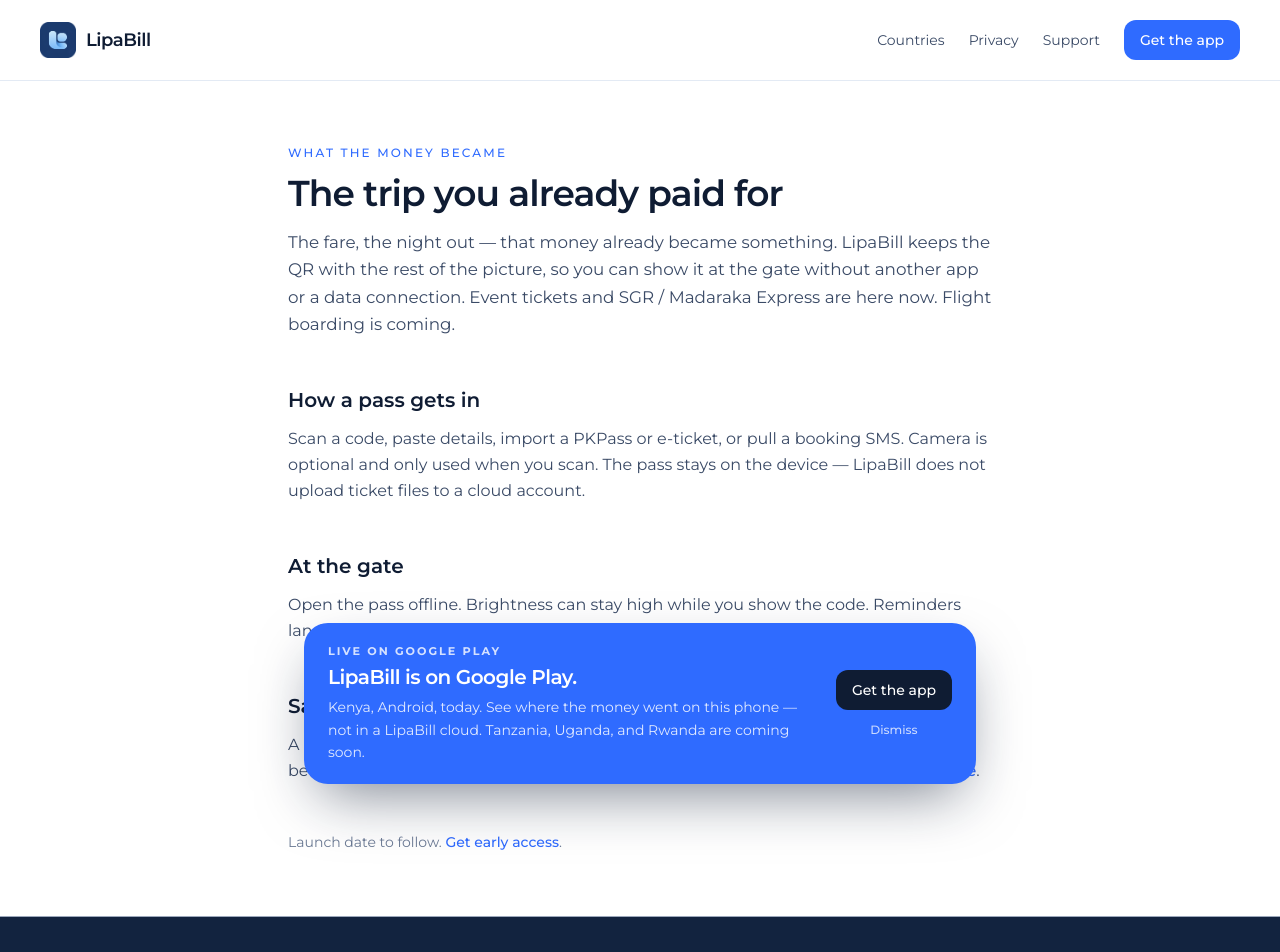
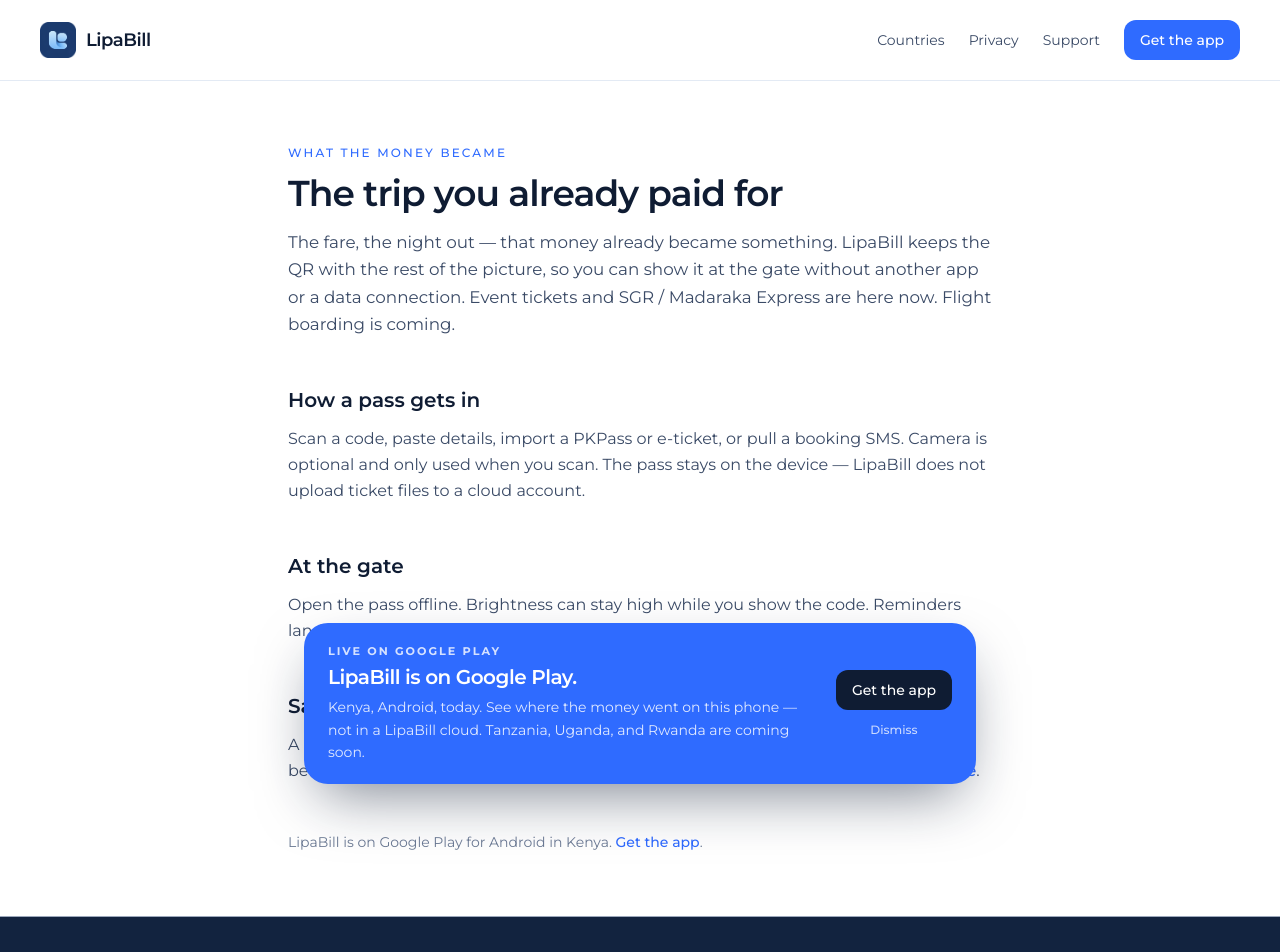
Before and after one commit to mboyacodes-sketch/lipabill-web, a Next.js app: page /sgr in a window 1280 px wide. Shown: the top 952 px of the page. Built offline with nearby package versions, Linux system fonts and the light colour scheme.

Commit message:
Link the passes page to the live Play listing.

```diff
--- a/src/app/sgr/page.tsx
+++ b/src/app/sgr/page.tsx
@@ -2,7 +2,7 @@
 import Link from "next/link";
 import { JsonLd } from "@/components/JsonLd";
 import { SiteFooter, SiteHeader } from "@/components/SiteChrome";
-import { absoluteUrl, launchCountdownPaused, launchDayLabel } from "@/lib/site";
+import { absoluteUrl, isPlayLive, playStore } from "@/lib/site";
 
 const title = "The trip you already paid for";
 const description =
@@ -95,13 +95,28 @@
         </section>
 
         <p className="mt-12 text-sm text-mute">
-          {launchCountdownPaused
-            ? "Launch date to follow."
-            : `Android launch is ${launchDayLabel()}.`}{" "}
-          <Link href="/#notify" className="font-medium text-blue hover:underline">
-            Get early access
-          </Link>
-          .
+          {isPlayLive ? (
+            <>
+              LipaBill is on Google Play for Android in Kenya.{" "}
+              <a
+                href={playStore.url}
+                target="_blank"
+                rel="noopener noreferrer"
+                className="font-medium text-blue hover:underline"
+              >
+                Get the app
+              </a>
+              .
+            </>
+          ) : (
+            <>
+              Android launch is coming.{" "}
+              <Link href="/#notify" className="font-medium text-blue hover:underline">
+                Get early access
+              </Link>
+              .
+            </>
+          )}
         </p>
       </article>
 
```
